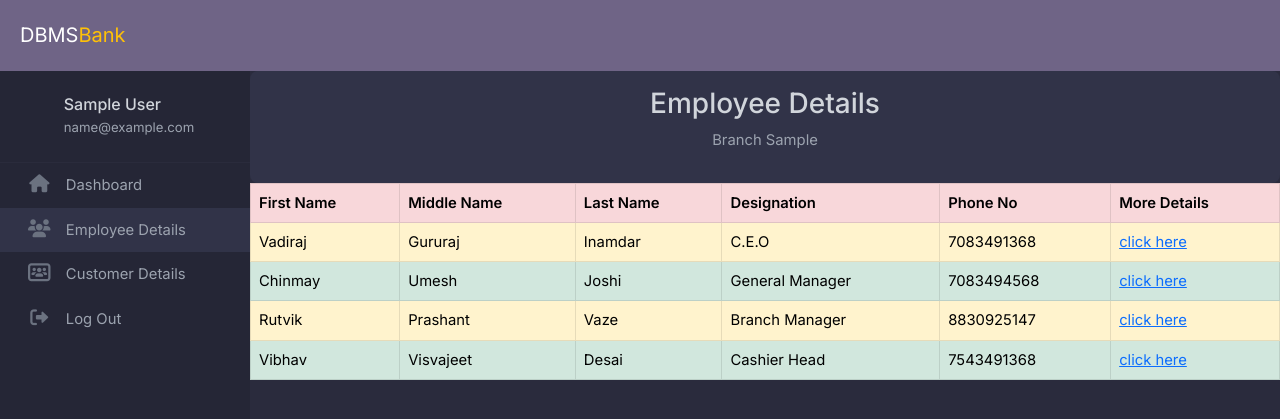
After one commit to chinmayj02/bank-management, a PHP site: page /employee_details.php in a window 1280 px wide. The commit adds this page. Shown: the top 419 px of the page. Run offline with PHP 8.4, Linux system fonts and the light colour scheme; the visitor is signed in with stand-in values (Sample User, id 1); tables that the repository leaves empty or names only in its code hold one stand-in row (values such as "Sample post"); some libraries are stand-ins or nearby versions.

Commit message:
basic php

```diff
--- a/css/styles.css
+++ b/css/styles.css
@@ -22,7 +22,9 @@
 	padding: 0;
 	box-sizing: border-box;
 }
-
+.highlight{
+	background-color: #313348;
+}
 .buttonClass {
 	align-self: center;
 	font-size:15px;
--- /dev/null
+++ b/employee_details.php
@@ -0,0 +1,134 @@
+<?php
+require 'includes/common.php';
+if (!isset($_SESSION['email'])) header("location:login.php");
+if ($_SESSION['mgr']<1) header("location:employee_dashboard.php");
+$email = $_SESSION['email'];
+$fetch = "select * from employee where emp_id = '{$_SESSION['emp_id']}'";
+$submit = mysqli_query($conn, $fetch) or die(mysqli_error($conn));
+$row = mysqli_fetch_array($submit);
+$short_name = $row['fname'] . " " . $row['lname'];
+$name = $row['fname'] . " " . $row['mname'] . " " . $row['lname'];
+$fetch1 = "select ifsc from branch where manager_id = '{$_SESSION['emp_id']}'";
+$submit1 = mysqli_query($conn, $fetch1) or die(mysqli_error($conn));
+$row1 = mysqli_fetch_array($submit1);
+$ifsc = $row1['ifsc'];
+?>
+<!DOCTYPE html>
+<html lang="en">
+<head>
+    <meta charset="UTF-8">
+    <meta http-equiv="X-UA-Compatible" content="IE=edge">
+    <meta name="viewport" content="width=device-width, initial-scale=1.0">
+    <title>Employee Details|DBMS Bank</title>
+    <!-- Bootsrtap CSS -->
+    <link  href="https://cdn.jsdelivr.net/npm/bootstrap@5.0.2/dist/css/bootstrap.min.css" rel="stylesheet"/>
+    <link rel="stylesheet" href="https://pro.fontawesome.com/releases/v5.10.0/css/all.css"/>
+    <link href="https://cdn.jsdelivr.net/npm/bootstrap@5.2.2/dist/css/bootstrap.min.css" rel="stylesheet" integrity="sha384-Zenh87qX5JnK2Jl0vWa8Ck2rdkQ2Bzep5IDxbcnCeuOxjzrPF/et3URy9Bv1WTRi" crossorigin="anonymous">
+    <link href="css/styles.css" rel="stylesheet">
+    <link rel="stylesheet" href="https://cdnjs.cloudflare.com/ajax/libs/font-awesome/6.2.0/css/all.min.css"
+    integrity="sha512-xh6O/CkQoPOWDdYTDqeRdPCVd1SpvCA9XXcUnZS2FmJNp1coAFzvtCN9BmamE+4aHK8yyUHUSCcJHgXloTyT2A=="
+    crossorigin="anonymous" referrerpolicy="no-referrer" />
+    <link rel="stylesheet"
+    href="https://cdnjs.cloudflare.com/ajax/libs/jquery-mobile/1.4.5/jquery.mobile.structure.min.css"
+    integrity="sha512-ycYlLqHTXPRocKFV8t0C5fUwTvuiv+4m5kHWTN5juUkOiGEJIqlqNtPCwhfKaFlwH+dfQdKRwhOCnI2zds/dmA=="
+    crossorigin="anonymous" referrerpolicy="no-referrer" />
+</head>
+<body>
+  <nav class="navbar position-sticky top-0 left-0 navbar-expand-md">
+    <div class="container-fluid mx-2">
+        <div class="navbar-header">
+            <i data-show="show-side-navigation1" class="show-side-btn fa-fw text-white "></i>
+            <a class="navbar-brand" href="admin_dashboard.php">DBMS<span class="main-color">Bank</span></a>
+        </div>
+    </div>
+</nav>
+
+    <aside class="sidebar position-fixed top-40 left-0 overflow-auto h-100 float-left" id="show-side-navigation1">
+    <div class="sidebar-header d-flex justify-content-center align-items-center px-3 py-4">
+            <div class="ms-2">
+                <h5 class="fs-6 mb-0">
+                    <a class="text-decoration-none" href="#"><?php echo $short_name; ?></a>
+                </h5>
+                <p class="mt-1 mb-0"><?php echo $email; ?></p>
+            </div>
+        </div>
+
+       <ul class="list-unstyled">
+            <li>
+                <i class="fa-solid fa-house fa-fw"></i><a href="admin_dashboard.php"> Dashboard</a>
+            </li>
+            <li class="highlight">
+                <i class="fa-solid fa-users fa-fw"></i><a href="#"> Employee Details</a>
+            </li>
+            <li>
+                <i class="fa-solid fa-users-rectangle fa-fw"></i><a href="#"> Customer Details</a>
+            </li>
+            <li>
+                <i class="fa-solid fa-right-from-bracket fa-fw"></i><a href="logout.php"> Log Out</a>
+            </li>
+        </ul>
+
+     </aside>
+     <section id="wrapper">
+      <div class="welcome">
+        <div class="content rounded-3 p-3">
+            <h1 align="center"class="fs-3">Employee Details</h1>
+            <p align="center">Branch <?php echo $ifsc; ?></p>
+        </div>
+    </div>
+    <div class="emp-table">
+      <table class="table table-bordered table-light table-hover table-responsive-sm">
+        <thead>
+          <tr class="table-danger">
+            <th scope="col">First Name</th>
+            <th scope="col">Middle Name</th>
+            <th scope="col">Last Name</th>
+            <th scope="col">Designation</th>
+            <th scope="col">Phone No</th>
+            <th scope="col">More Details</th>
+          </tr>
+        </thead>
+        <tbody>
+          <!-- ELEMENT 1 -->
+          <tr class="table-warning">
+            <td>Vadiraj</td>
+            <td>Gururaj</td>
+            <td>Inamdar</td>
+            <td>C.E.O</td>
+            <td>7083491368</td>
+            <td><a href="#">click here</a></td>
+          </tr>
+          <!-- ELEMENT 2 -->
+          <tr class="table-success">
+            <td>Chinmay</td>
+            <td>Umesh</td>
+            <td>Joshi</td>
+            <td>General Manager</td>
+            <td>7083494568</td>
+            <td><a href="#">click here</a></td>
+          </tr>
+          <!-- ELEMENT 3 -->
+          <tr class="table-warning">
+            <td>Rutvik</td>
+            <td>Prashant</td>
+            <td>Vaze</td>
+            <td>Branch Manager</td>
+            <td>8830925147</td>
+            <td><a href="#">click here</a></td>
+          </tr>
+          <!-- ELEMENT 4 -->
+          <tr class="table-success">
+            <td>Vibhav </td>
+            <td>Visvajeet</td>
+            <td>Desai</td>
+            <td>Cashier Head</td>
+            <td>7543491368</td>
+            <td><a href="#">click here</a></td>
+          </tr>
+        </tbody>
+      </table>
+    </div>
+     </section>
+
+</body>
+</html>
```
Also changed, not shown: admin_dashboard.php (+4 -3 lines), employeedata.html (deleted, +0 -162 lines).
